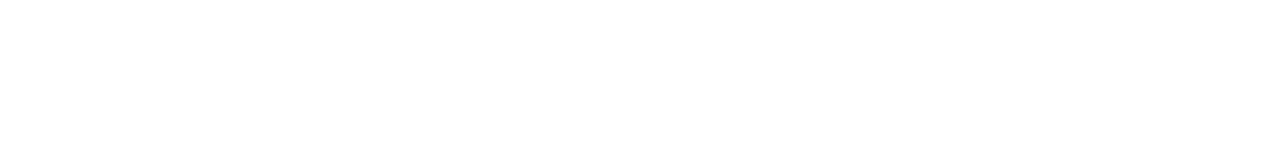
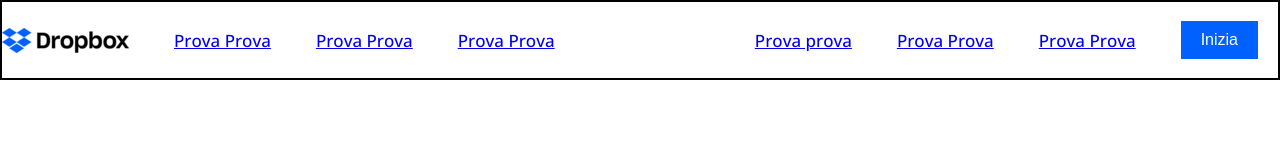
Before and after one commit to DanieleTuttolani/htmlcss-dropbox, a plain HTML site: page index.html in a window 1280 px wide. Drawn offline with nearby package versions, Linux system fonts and the light colour scheme.

Commit message:
estetica header

```diff
--- a/css/style.css
+++ b/css/style.css
@@ -4,7 +4,91 @@
     padding: 0;
 }
 /* tavolozza colori e font
-font-family: 'Open Sans', sans-serif;  da 100 a 500 di fw*/
+font-family: 'Open Sans', sans-serif;  da 300 a 500 di fw
+        #0061ff blu acceso
+*/
+
+
+
+
+
+
+
+
+/*utilità*/
+.bordo{
+    border: 2px solid black;
+}
+.container-main{
+    max-width: 1500px;
+    margin: auto;
+}
+.flex{
+    display: flex;
+}
+
+
+
+
+
+
+
+
+
+
+
+
+
+
+
+
+
 
 /*generale*/
-/*utilità*/
+body{
+    font-family: 'Open Sans', sans-serif;
+}
+
+.header-body{
+    height: 80px;
+    align-items: center;
+}
+.header-body>*{
+    flex-basis: 50%;
+
+}
+/*head left*/
+.head-left{
+    display: flex;
+    align-items: center;
+}
+
+
+
+
+
+/*head right*/
+.head-right,.head-content ul{
+    justify-content: flex-end;
+}
+/*HEAD UTILITYS*/
+.head-content ul{
+    display: flex;
+    list-style-type: none;
+    text-decoration: none;
+    align-items: center;
+}
+.head-content ul li{
+    padding-left: 45px;
+    font-size: 17px;
+
+}
+.head-content ul button{
+    background-color: #0061ff;
+    color: white;
+    padding: 10px 20px;
+    border: 0;
+    font-size: 16px;
+    cursor: pointer;
+    margin-right: 20px;
+}
--- a/index.html
+++ b/index.html
@@ -13,6 +13,30 @@
     <link rel="stylesheet" href="css/style.css">
 </head>
 <body>
+    <header>
+        <div class="header-body flex bordo">
+            <div class="head-left head-content">
+                <img src="img/logo-small.png" alt="logo-dropbox">
+
+                <ul>
+                    <li> <a href="#">Prova Prova</a></li>
+                    <li> <a href="#">Prova Prova</a></li>
+                    <li> <a href="#">Prova Prova</a></li>
+
+                </ul>
+            </div>
+            <div class="head-right head-content">
+                <ul>
+                    <li> <a href="#">Prova prova</a></li>
+                    <li> <a href="#">Prova Prova</a></li>
+                    <li> <a href="#">Prova Prova</a></li>
+                    <li><Button>Inizia</Button></li>
+                </ul>
+            </div>
+        </div>
+    </header>
+    <main></main>
+    <footer></footer>
 
 </body>
 </html>
```
